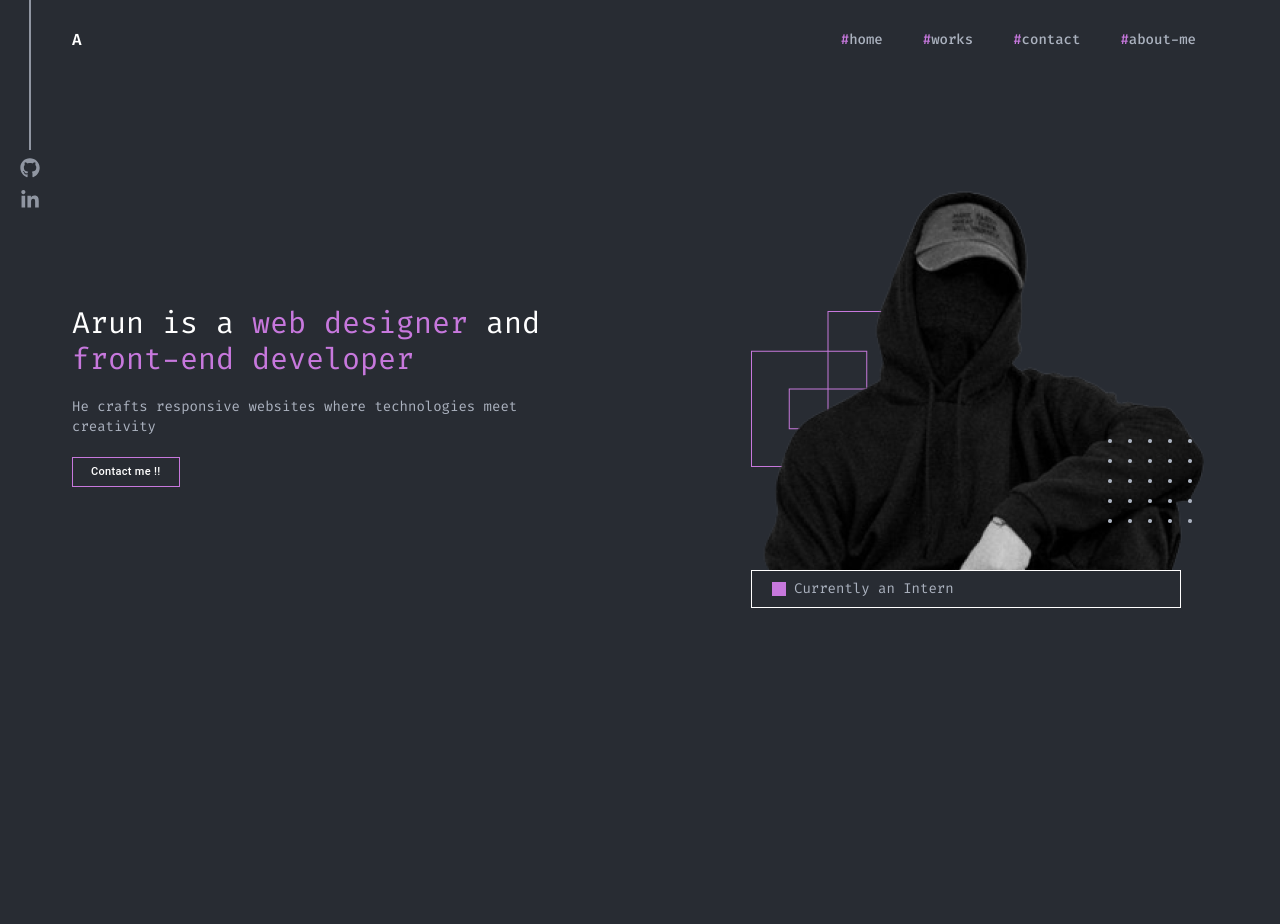
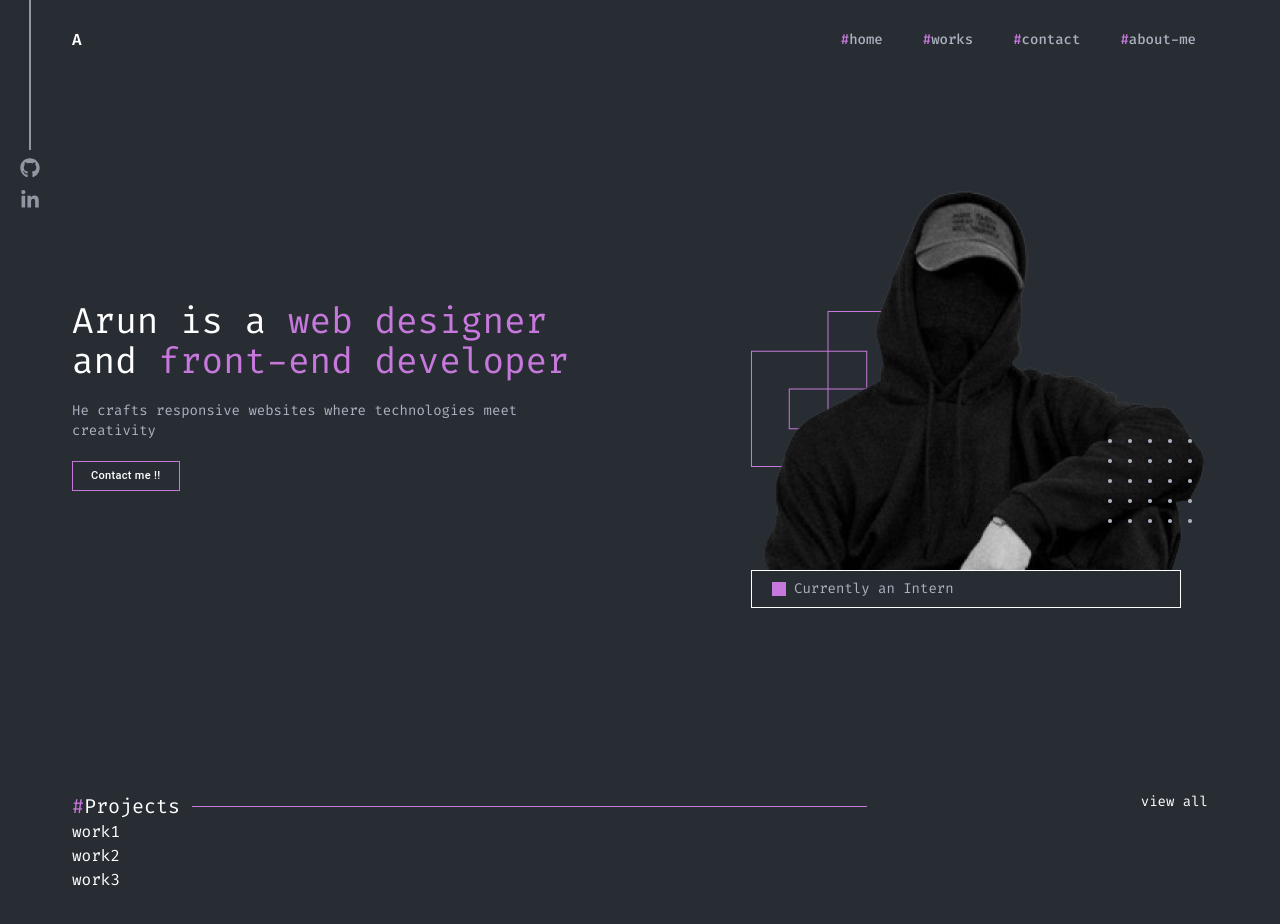
Before and after one commit to Arunk-002/Portfolio, a React (Vite) app: page / in a window 1280 px wide. Shown: the top 924 px of the page. Before the commit the page ends 800 px from the top, so only its background shows below. Built offline with nearby package versions, Linux system fonts and the light colour scheme.

Commit message:
project section started

```diff
--- a/src/components/Home.jsx
+++ b/src/components/Home.jsx
@@ -1,12 +1,14 @@
 import React from 'react'
 import Navbar from "./Navbar";
 import LandingPage from './LandingPage';
+import Projects from './Projects';
 
 function Home() {
   return (
     <div>
         <Navbar/>
         <LandingPage/>
+        <Projects/>
     </div>
   )
 }
--- a/src/components/LandingPage.jsx
+++ b/src/components/LandingPage.jsx
@@ -16,7 +16,7 @@ function LandingPage() {
     <section id="#home" className="main-container w-full max-sm:pt-6">
       <div className="min-h-[99vh] max-sm:flex-col  w-full flex items-center max-sm:gap-y-3.5 sm:justify-between">
         <div className="flex flex-col gap-y-5 max-w-[500px]">
-          <div className="text-primary max-sm:text-2xl max-[770px]:text-2xl text-3xl ">
+          <div className="text-primary max-sm:text-2xl max-[770px]:text-2xl text-4xl ">
             <span className="text-white">Arun is a </span> web designer{" "}
             <span className="text-white">and</span> front-end developer
           </div>
--- /dev/null
+++ b/src/components/Projects.jsx
@@ -0,0 +1,26 @@
+import React from "react";
+
+function Projects() {
+  return (
+    <>
+      <section id="#works" className="main-container text-white w-full max-sm:pt-6">
+        <div className="flex flex-col min-h-[99vh]">
+          <div className="flex justify-between itemes w-full">
+            <div className="flex w-auto items-center gap-x-3 min-w-[70%] ">
+              <p className="text-xl">
+                <span className="text-primary ">#</span>Projects
+              </p>
+              <hr className="h-0 w-full  border-primary "></hr>
+            </div>
+            <a href="https://github.com/Arunk-002" className="text-sm">view all</a>
+          </div>
+          <div>work1</div>
+          <div>work2</div>
+          <div>work3</div>
+        </div>
+      </section>
+    </>
+  );
+}
+
+export default Projects;
```
